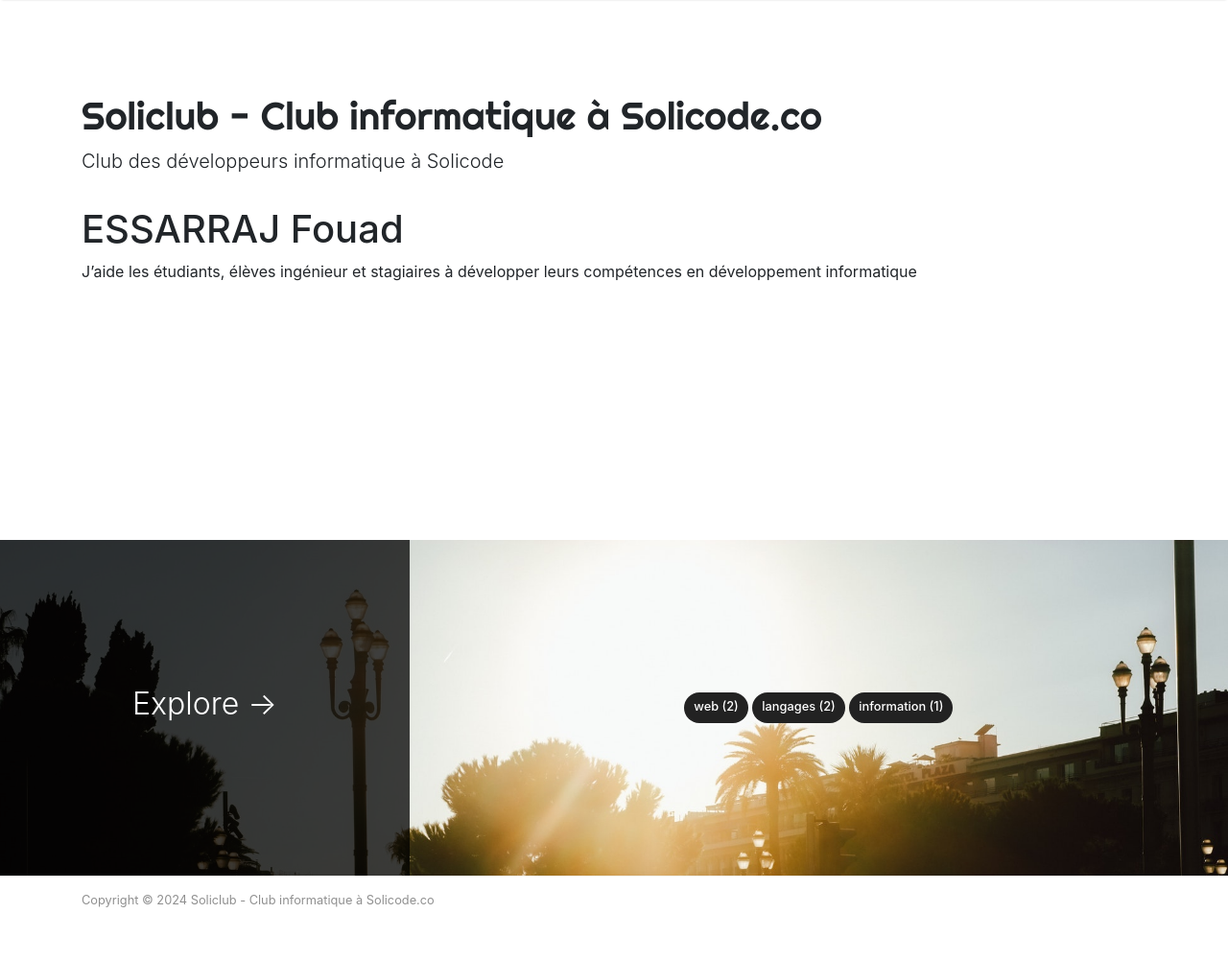
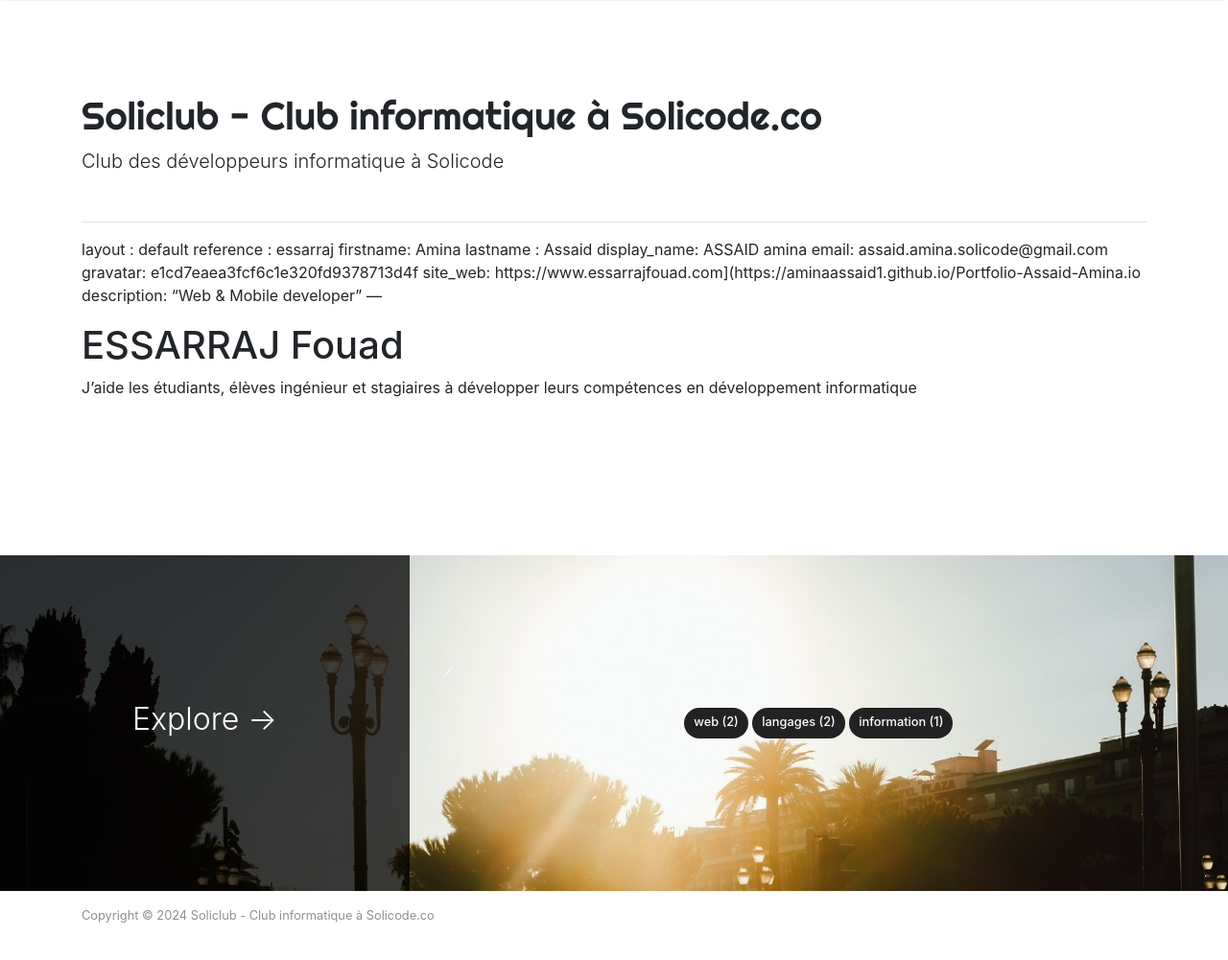
Before and after one commit to aminaassaid1/soliclub.github.io, a Jekyll site: the page built from _authors/essarraj.md, in a window 1280 px wide and 1038 px high. Shown: the top 1001 px of the window at 96% size. Built offline with Jekyll 4.4.1, drawn with Linux system fonts in a browser that asks for light colours; nearby versions of some CDN libraries.

Commit message:
Update essarraj.md

```diff
--- a/_authors/essarraj.md
+++ b/_authors/essarraj.md
@@ -10,6 +10,18 @@ site_web: https://www.essarrajfouad.com
 description: "J'aide les étudiants, élèves ingénieur et stagiaires à développer leurs compétences en développement informatique"
 ---
 
+---
+layout : default
+reference : essarraj
+firstname: Amina
+lastname : Assaid
+display_name: ASSAID amina
+email: assaid.amina.solicode@gmail.com
+gravatar: e1cd7eaea3fcf6c1e320fd9378713d4f
+site_web: https://www.essarrajfouad.com](https://aminaassaid1.github.io/Portfolio-Assaid-Amina.io
+description: "Web & Mobile developer"
+---
+
 #  {{page.display_name}}
 
 {{page.description}}
```
